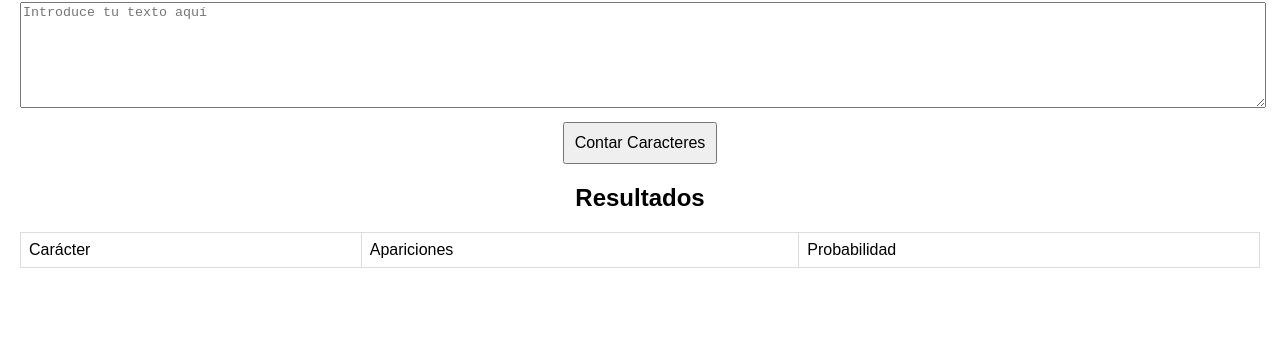
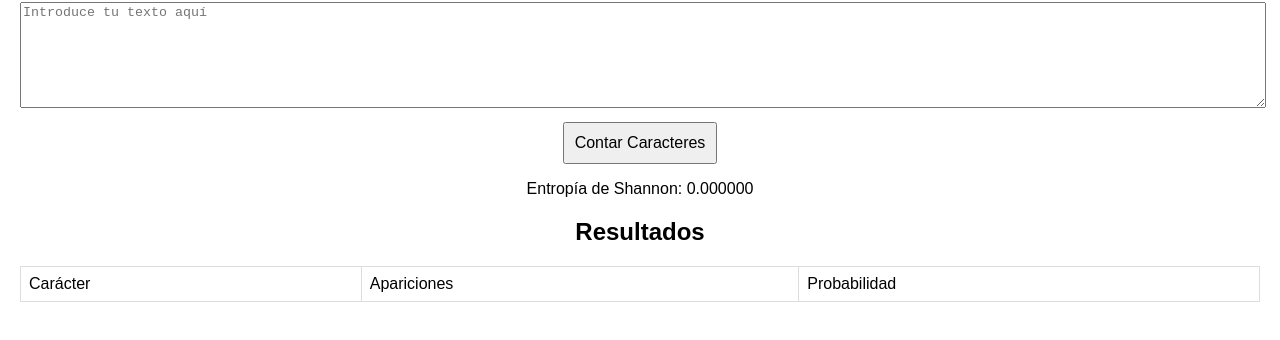
Before and after one commit to javib94/Shannon, a plain HTML site: page index.html in a window 1280 px wide. Both pictures are taken after a click on the button "Contar Caracteres". Shown: the part 78-418 px from the top of the page. Drawn offline with Linux system fonts and the light colour scheme.

Commit message:
Shannon on html

```diff
--- a/index.html
+++ b/index.html
@@ -10,6 +10,7 @@
     <h1>Contador de Caracteres</h1>
     <textarea id="inputText" placeholder="Introduce tu texto aquí"></textarea>
     <button onclick="contarCaracteres()">Contar Caracteres</button>
+    <p id="entropiaResultado"></p> <!-- Nuevo elemento para mostrar la entropía -->
     <div id="resultados"></div>
     <script src="script.js"></script>
 </body>
--- a/script.js
+++ b/script.js
@@ -39,9 +39,8 @@ var entropia = -probabilidades.reduce(function (sum, probabilidad) {
     return sum + probabilidad * Math.log2(probabilidad);
 }, 0);
 
-console.log("Entropía de Shannon:", entropia.toFixed(6)); // Redondear a 4 decimales y mostrar en la consola
-
-
+var entropiaElemento = document.getElementById('entropiaResultado');
+entropiaElemento.textContent = "Entropía de Shannon: " + entropia.toFixed(6);
 // Llenar la tabla con los resultados ordenados y la probabilidad calculada
 for (var i = 0; i < resultadosOrdenados.length; i++) {
     var row = table.insertRow(i + 1);
```
